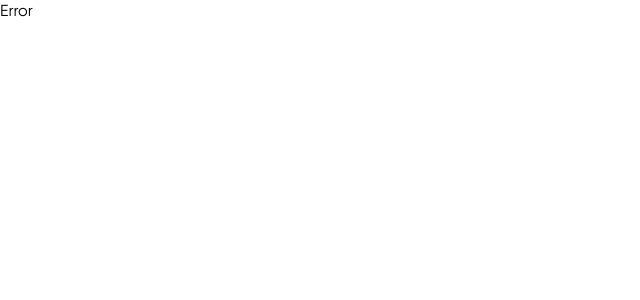
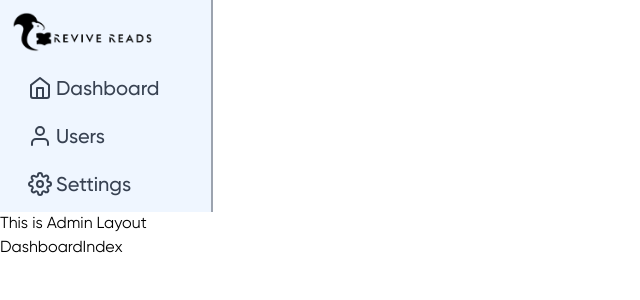
Before and after one commit to NirajanMahato/ReviveReads-Frontend, a React (Vite) app: page /admin/dashboard in a window 1280 px wide. Before the commit this address had no page. Shown: the top 300 px of the page, without its empty margins (0-640 px from the left). Built offline with nearby package versions, Linux system fonts and the light colour scheme.

Commit message:
admin sidebar

```diff
--- a/src/App.jsx
+++ b/src/App.jsx
@@ -5,17 +5,32 @@ import { createBrowserRouter, RouterProvider } from "react-router-dom";
 // import Home from "./core/public/homePage/Home";
 const Home = lazy(() => import("./core/public/homePage/Home"));
 const Layout = lazy(() => import("./core/private/Layout"));
-import ErrorPage from "./core/public/errorPage/ErrorPage";
+const ErrorPage = lazy(() => import("./core/public/errorPage/ErrorPage"));
+const DashboardIndex = lazy(() => import("./core/private/dashboard"));
+const UserIndex = lazy(() => import("./core/private/user/"));
 
 function App(){
-  const privateRoutes = [{path: "/admin", element: (<Suspense> <Layout/> </Suspense>),errorElement: <>Error</>, children: []},];
+  const privateRoutes = [{path: "/admin", element: (<Suspense> <Layout/> </Suspense>),errorElement: <>Error</>, children: [
+    {
+      path: "/admin/dashboard",
+      element : <Suspense> <DashboardIndex/> </Suspense>,
+      errorElement: <>Error</>
+    },
+    {
+      path: "/admin/user",
+      element : <Suspense> <UserIndex/> </Suspense>,
+      errorElement: <>Error</>
+    },
+    ]
+  },
+];
 
   const publicRoutes = [{path: "/", element: (<Suspense> <Home/> </Suspense>),errorElement: <>Error</>},
                         {path: "/Error", element: (<Suspense> <ErrorPage/> </Suspense>),errorElement: <>Error</>},
   ];
 
   //Logic TODO
-  const isAuthenticated = false;
+  const isAuthenticated = true;
 
   const routes = isAuthenticated ? privateRoutes : publicRoutes;
 
--- a/src/core/private/Layout.jsx
+++ b/src/core/private/Layout.jsx
@@ -1,9 +1,17 @@
-import React from 'react'
+import React from "react";
+import Sidebar from "./components/Sidebar";
+import { Outlet } from "react-router-dom";
 
 const Layout = () => {
   return (
-    <div>This is Admin Layout</div>
-  )
-}
+    <>
+      <Sidebar />
+      This is Admin Layout
+      <div style={{ flexGrow: 1 }}>
+        <Outlet />
+      </div>
+    </>
+  );
+};
 
-export default Layout
+export default Layout;
--- /dev/null
+++ b/src/core/private/components/Sidebar.jsx
@@ -0,0 +1,36 @@
+import React from "react";
+import { FiHome, FiSettings, FiUser } from "react-icons/fi";
+import logo2 from "/Logos/Logo2.png";
+
+const Sidebar = () => {
+  const sidebarItems = [
+    { id: 1, icon: <FiHome />, label: "Dashboard" },
+    { id: 2, icon: <FiUser />, label: "Users" },
+    { id: 3, icon: <FiSettings />, label: "Settings" },
+  ];
+
+  return (
+    <>
+      <div className="main-div w-2/12 flex flex-col p-3 bg-blue-50 border-r-2 border-gray-400">
+        <div className={"admin-logo"}>
+          <img src={logo2} alt={"ReviveReads"} width={"140px"} />
+        </div>
+        <div className="mt-6 pl-4">
+          <ul className="flex flex-col gap-y-5">
+            {sidebarItems.map((item) => (
+              <li
+                key={item.id}
+                className="flex items-start gap-x-1 text-gray-700 hover:cursor-pointer  "
+              >
+                <span className="text-2xl">{item.icon}</span>
+                <h1 className="font-gilroyMedium text-xl">{item.label}</h1>
+              </li>
+            ))}
+          </ul>
+        </div>
+      </div>
+    </>
+  );
+};
+
+export default Sidebar;
--- /dev/null
+++ b/src/core/private/dashboard/index.jsx
@@ -0,0 +1,9 @@
+import React from 'react'
+
+const DashboardIndex = () => {
+  return (
+    <div>DashboardIndex</div>
+  )
+}
+
+export default DashboardIndex
--- /dev/null
+++ b/src/core/private/user/index.jsx
@@ -0,0 +1,9 @@
+import React from 'react'
+
+const UserIndex = () => {
+  return (
+    <div>UserIndex</div>
+  )
+}
+
+export default UserIndex
--- a/src/core/public/errorPage/ErrorPage.jsx
+++ b/src/core/public/errorPage/ErrorPage.jsx
@@ -1,5 +1,5 @@
 import { Link } from "react-router-dom";
-import errorPageImg from "../../../../public/BG/ErrorPage.png";
+import errorPageImg from "/BG/ErrorPage.png";
 
 const ErrorPage = () => {
   return (
--- a/src/index.css
+++ b/src/index.css
@@ -17,23 +17,23 @@ body {
 
 @font-face {
   font-family: Gilroy Light;
-  src: url("../public/Fonts/Gilroy-Light.ttf") format('truetype');
+  src: url("/Fonts/Gilroy-Light.ttf") format('truetype');
 }
 @font-face {
   font-family: Gilroy Regular;
-  src: url("../public/Fonts/Gilroy-Regular.ttf") format('truetype');
+  src: url("/Fonts/Gilroy-Regular.ttf") format('truetype');
 }
 @font-face {
   font-family: Gilroy Medium;
-  src: url("../public/Fonts/Gilroy-Medium.ttf") format('truetype');
+  src: url("/Fonts/Gilroy-Medium.ttf") format('truetype');
 }
 @font-face {
   font-family: Gilroy Bold;
-  src: url("../public/Fonts/Gilroy-Bold.ttf") format('truetype');
+  src: url("/Fonts/Gilroy-Bold.ttf") format('truetype');
 }
 @font-face {
   font-family: Gilroy SemiBold;
-  src: url("../public/Fonts/Gilroy-SemiBold.ttf") format('truetype');
+  src: url("/Fonts/Gilroy-SemiBold.ttf") format('truetype');
 }
 
 .black-to-white {
```
